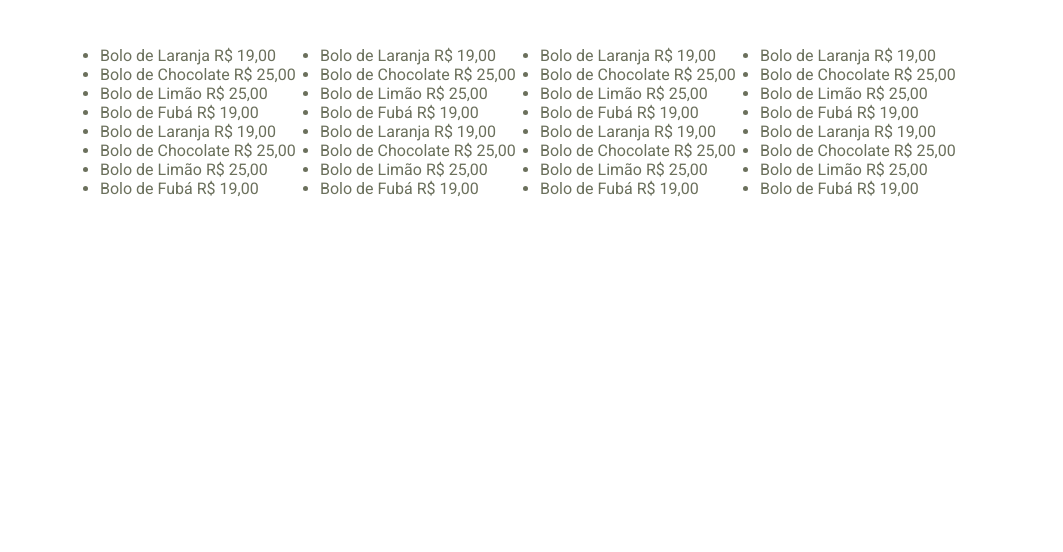
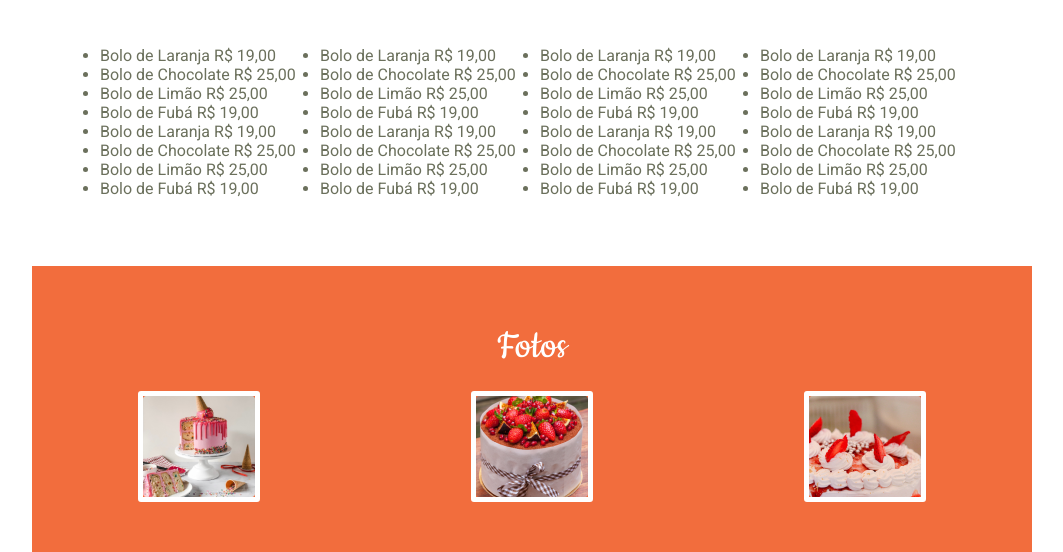
Before and after one commit to isabellecristinav/loja-de-bolos, a plain HTML site: page index.html in a window 1280 px wide. Shown: the part 688-1240 px from the top of the page, without its empty margins (108-1171 px from the left). Before the commit the page ends 954 px from the top, so only its background shows below. Drawn offline with Linux system fonts and the light colour scheme.

Commit message:
galeria de fotos

```diff
--- a/index.html
+++ b/index.html
@@ -1,5 +1,6 @@
 <!DOCTYPE html>
 <html lang="pt-br">
+
 <head>
     <meta charset="UTF-8">
     <meta http-equiv="X-UA-Compatible" content="IE=edge">
@@ -7,6 +8,7 @@
     <title>Loja de Bolos</title>
     <link rel="stylesheet" href="style.css">
 </head>
+
 <body>
     <main class="site-inteiro">
         <header class="cabecalho">
@@ -62,8 +64,18 @@
                 <li>Bolo de Fubá R$ 19,00</li>
             </ul>
         </div>
+
+        <div class="galeria-fotos">
+            <h2 class="titulo-galeria">Fotos</h2>
+            <div class="linha-fotos">
+                <img src="imagens/foto-bolo.png" alt="Bolo de Morango" class="foto-bolo">
+                <img src="imagens/foto-bolo2.png" alt="Bolo de Morango" class="foto-bolo">
+                <img src="imagens/foto-bolo3.png" alt="Bolo de Morango" class="foto-bolo">
+            </div>
+        </div>
     </main>
     <script src="app.js"></script>
 
 </body>
+
 </html>
--- a/style.css
+++ b/style.css
@@ -52,7 +52,8 @@
     border-bottom: 3px solid #000000;
 }
 
-.titulo-cardapio{
+.titulo-cardapio,
+.titulo-galeria{
     margin-top: 50px;
     font-family: 'Cookie';
     font-weight: normal;
@@ -61,9 +62,36 @@
     text-align: center;
 }
 
+.titulo-galeria{
+    color: #FFFFFF;
+    padding-bottom: 20px;
+}
+
 .lista-cardapio{
     column-count: 4;
     padding: 68px;
     font-family: 'Roboto';
     color: #6b705c;
 }
+
+.galeria-fotos{
+    background-color: #F26D3D;
+    padding-top: 5px;
+    padding-bottom: 50px;
+}
+
+.linha-fotos{
+    display: flex;
+    justify-content: space-around;
+}
+
+.foto-bolo{
+    border: 5px solid #FFFFFF;
+    border-radius: 3px;
+}
+
+.foto-bolo:hover{
+    border-color: #ED9422;
+    cursor: crosshair;
+    transform: scale(1.1);
+}
```
Lines whose indentation alone changed are shown as unchanged.
